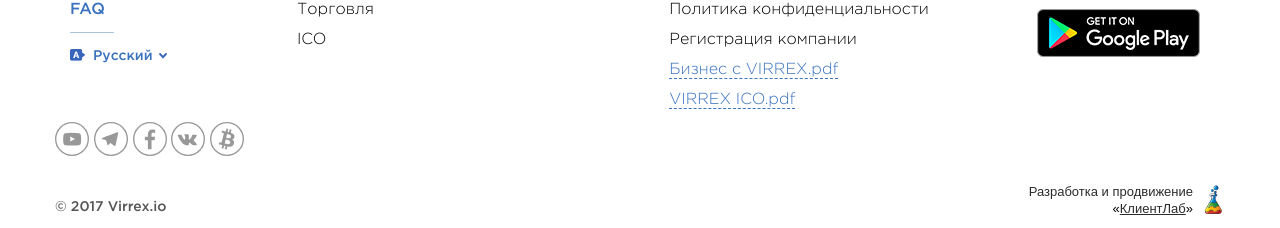
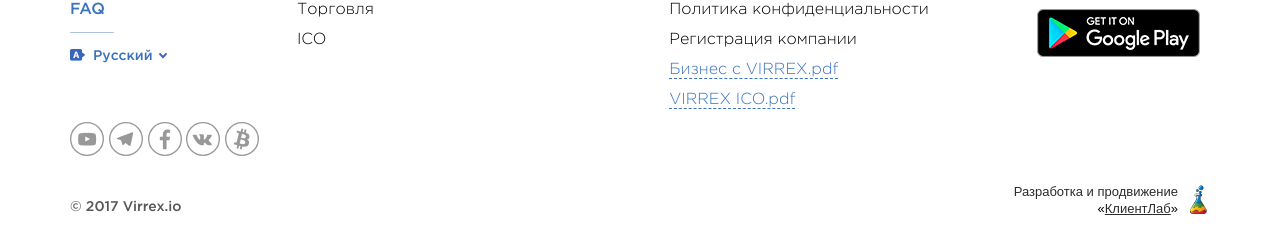
Before and after one commit to clientlab-dev/virrex, a PHP site: page /index.php in a window 1280 px wide. Shown: the part 1849-2077 px from the top of the page. Run offline with PHP 8.4, Linux system fonts and the light colour scheme; style sheets or scripts are compiled from the project's sources; some libraries are stand-ins or nearby versions.

Commit message:
wrapped the bottom part of the footer

```diff
--- a/footer.php
+++ b/footer.php
@@ -103,6 +103,7 @@
             </ul>
         </div>
     </div>
+    <div class="wrap">
     <div class="footer__social-links">
         <a href="#"><img src="assets/img/youtube.svg" width="34" alt=""></a>
         <a href="#"><img src="assets/img/telegram.svg" width="34" alt=""></a>
@@ -133,6 +134,7 @@
             </div>
         </div>
     </div>
+    </div>
 </footer>
 </body>
 <link rel="stylesheet" href="css/screen.min.css" />
```
